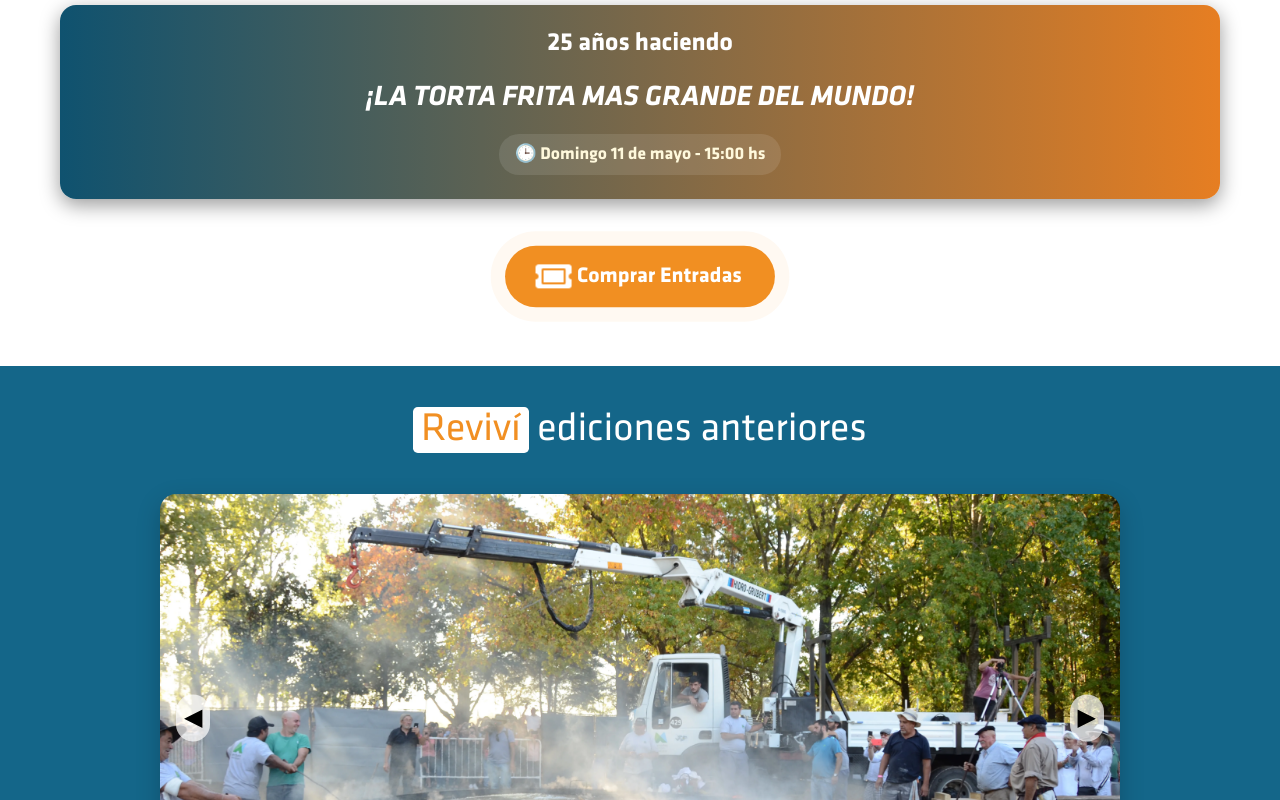
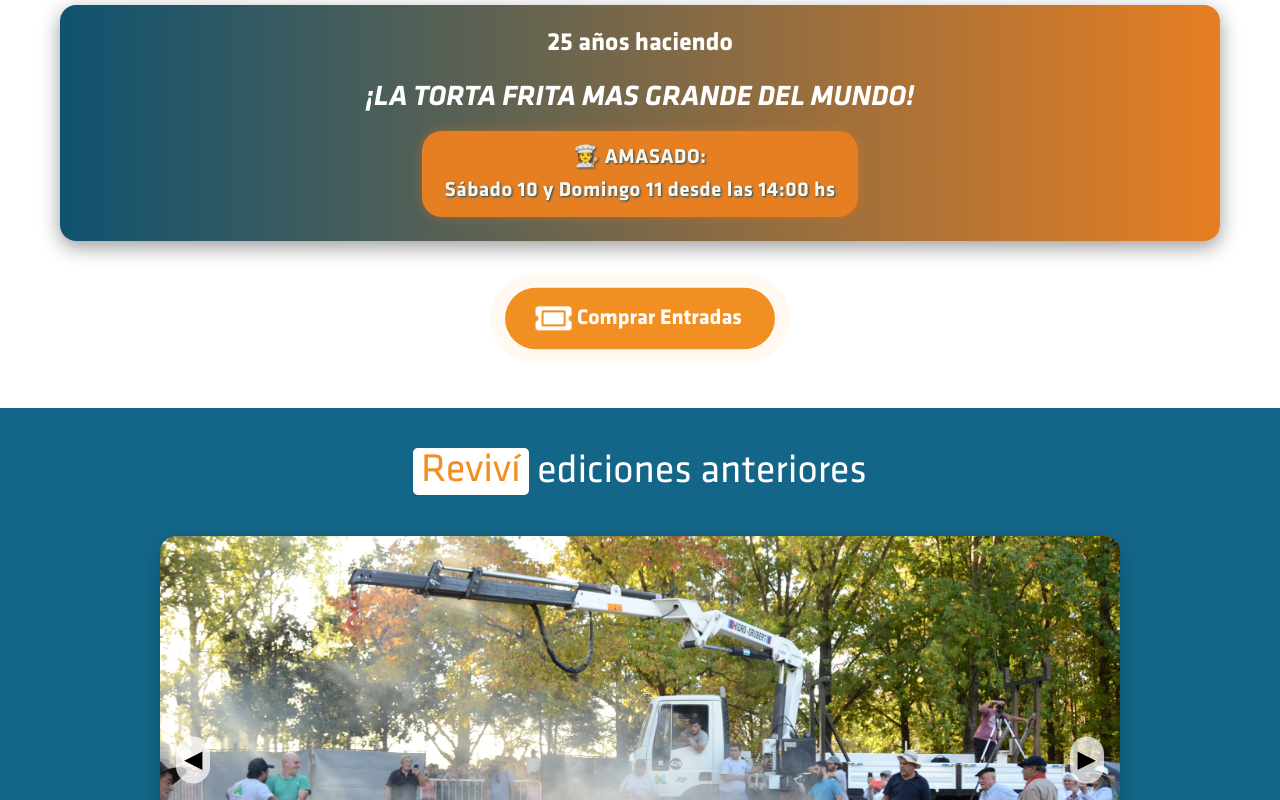
Before and after one commit to franuncal/LANDIGN-FIESTAS-NACIONALES-MER, a React (Vite) app: page / in a window 1280 px wide. Shown: the part 2380-3180 px from the top of the page. Built offline with nearby package versions, Linux system fonts and the light colour scheme.

Commit message:
Version FINAL

```diff
--- a/src/components/Cronograma.css
+++ b/src/components/Cronograma.css
@@ -159,15 +159,26 @@
   margin-top: 0.5rem;
 }
 
-.evento-estelar-horario {
-  margin-top: 0.8rem;
-  font-size: 1.1rem;
-  font-weight: bold;
-  color: #fff9dc;
-  background-color: rgba(255, 255, 255, 0.1);
+.evento-estelar-amasado {
+  margin-top: 0.6rem;
+  font-size: 1.3rem;
+  font-weight: 700;
+  background-color: #e67e22;
+  color: #fff5e6;
+  padding: 0.6rem 1.4rem;
+  border-radius: 20px;
   display: inline-block;
-  padding: 0.4rem 1rem;
-  border-radius: 20px;
+  text-shadow: 1px 1px 2px #0f526f;
+  box-shadow: 0 0 12px rgba(230, 126, 34, 0.4);
+  letter-spacing: 0.5px;
+  transition: all 0.3s ease;
+  cursor: pointer;
+}
+
+.evento-estelar-amasado:hover {
+  transform: scale(1.05);
+  box-shadow: 0 0 18px rgba(230, 126, 34, 0.6);
+  background-color: #d46e1f; /* un tono apenas más oscuro al hacer hover */
 }
 
 /* === BOTÓN DE ENTRADAS === */
--- a/src/components/Cronograma.jsx
+++ b/src/components/Cronograma.jsx
@@ -88,17 +88,13 @@ const Cronograma = ({ actividadesGenerales, cronogramaPorDia }) => {
         <p className="evento-estelar-descripcion">
           ¡LA TORTA FRITA MAS GRANDE DEL MUNDO!
         </p>
-        <p className="evento-estelar-horario">
+        {/* <p className="evento-estelar-horario">
           🕒 Domingo 11 de mayo - 15:00 hs
+        </p> */}
+        <p className="evento-estelar-amasado">
+          🧑‍🍳 AMASADO: <br /> Sábado 10 y Domingo 11 desde las 14:00 hs
         </p>
       </div>
-
-      {/* <div className="evento-estelar">
-        <h3 className="evento-estelar-titulo">25 años haciendo</h3>
-        <p className="evento-estelar-descripcion">
-          ¡LA TORTA FRITA MAS GRANDE DEL MUNDO!
-        </p>
-      </div> */}
 
       <div className="cronograma-entradas">
         <a
--- a/src/data/hospedajes.json
+++ b/src/data/hospedajes.json
@@ -60,7 +60,7 @@
         "instagram": "https://www.instagram.com/campoeltizon/"
     },
     {
-        "nombre": "CASAS DE CAMPO LA SOLEADA",
+        "nombre": "CASAS DE CAMPO LA SOLEADA DE JOFRE",
         "descripcion": "Casas de campo para disfrutar Tomás Jofré.",
         "link": "https://maps.app.goo.gl/Fm4vsYg9imeiVxdc8",
         "instagram": "https://www.instagram.com/la_soledadjofre/?hl=es"
```
